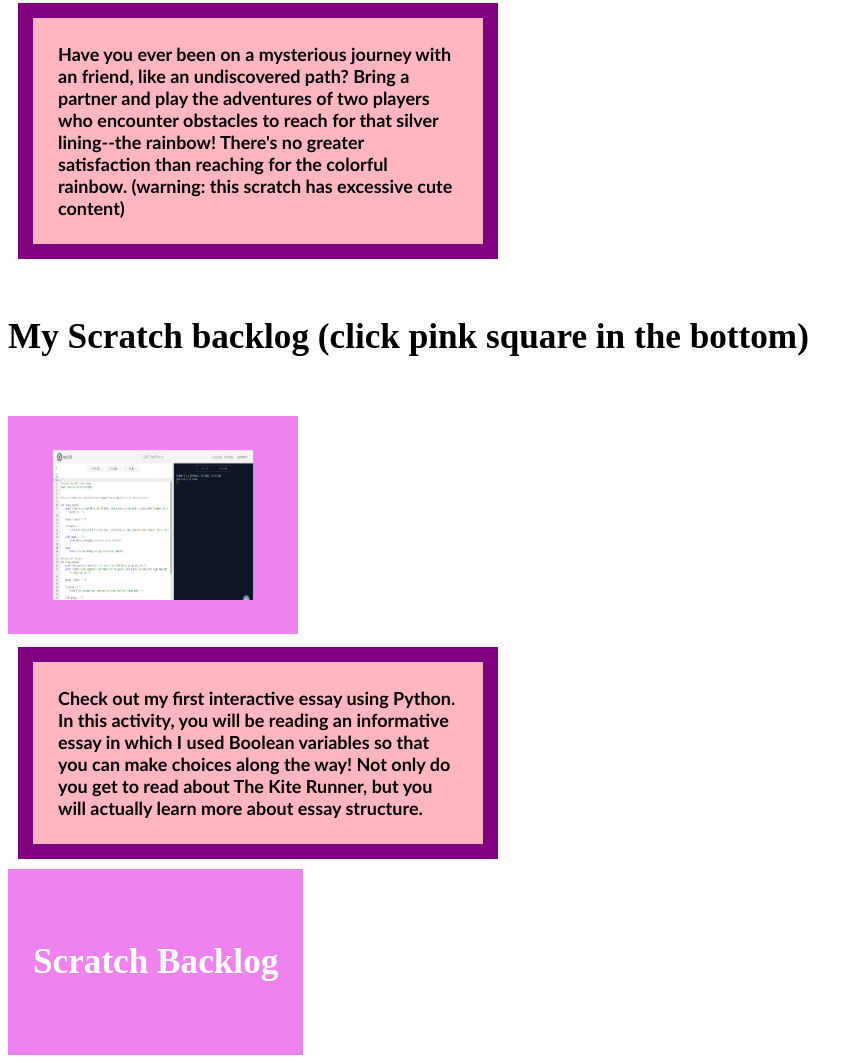
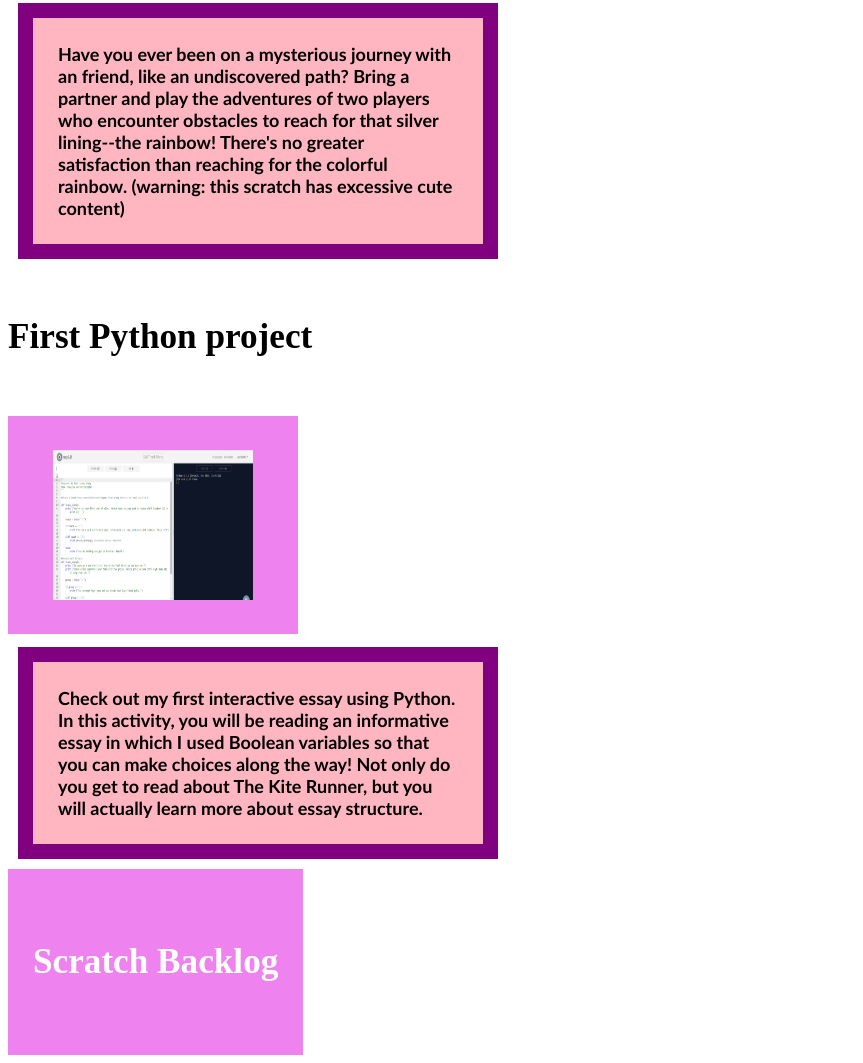
Before and after one commit to pauanzaldo/first_project, a plain HTML site: page portfolio/portfolio.html in a window 1280 px wide. Shown: the part 2061-3124 px from the top of the page, without its empty margins (0-863 px from the left). Drawn offline with Linux system fonts and the light colour scheme.

Commit message:
Changed python name

```diff
--- a/portfolio/portfolio.html
+++ b/portfolio/portfolio.html
@@ -161,7 +161,7 @@ div {
   <img src="images/path.png" alt="images/path.png" style="width:200px;height:150px;border:0;">
 </a>
 <div>Have you ever been on a mysterious journey with an friend, like an undiscovered path? Bring a partner and play the adventures of two players who encounter obstacles to reach for that silver lining--the rainbow! There's no greater satisfaction than reaching for the colorful rainbow. (warning: this scratch has excessive cute content)
- </div> <h5 style="font-family: Ar Bonnie;font-size: 2.2em;"> My Scratch backlog  (click pink square in the bottom)</h2>
+ </div> <h5 style="font-family: Ar Bonnie;font-size: 2.2em;"> First Python project </h2>
 
 <a href="https://repl.it/DdMb/28">
   <img src="images/replit.png" alt="images/replit.png" style="width:200px;height:150px;border:0;">
```
